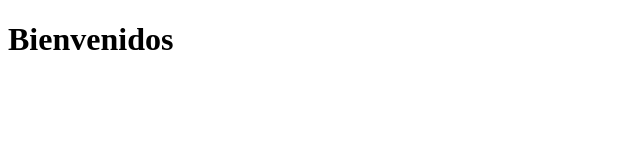
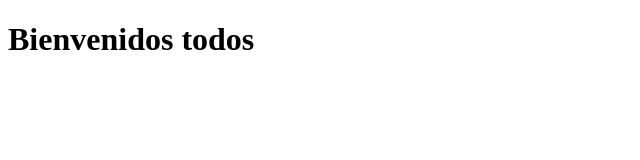
Before and after one commit to CristofherAndres/prueba_git_vscode, a plain HTML site: page index.html in a window 1280 px wide. Shown: the whole page, without its empty margins (0-640 px from the left). Drawn offline with Linux system fonts and the light colour scheme.

Commit message:
Update index.html

```diff
--- a/index.html
+++ b/index.html
@@ -10,7 +10,7 @@
 
 <body>
 
-    <h1>Bienvenidos</h1>
+    <h1>Bienvenidos todos</h1>
 </body>
 
 </html>
```
